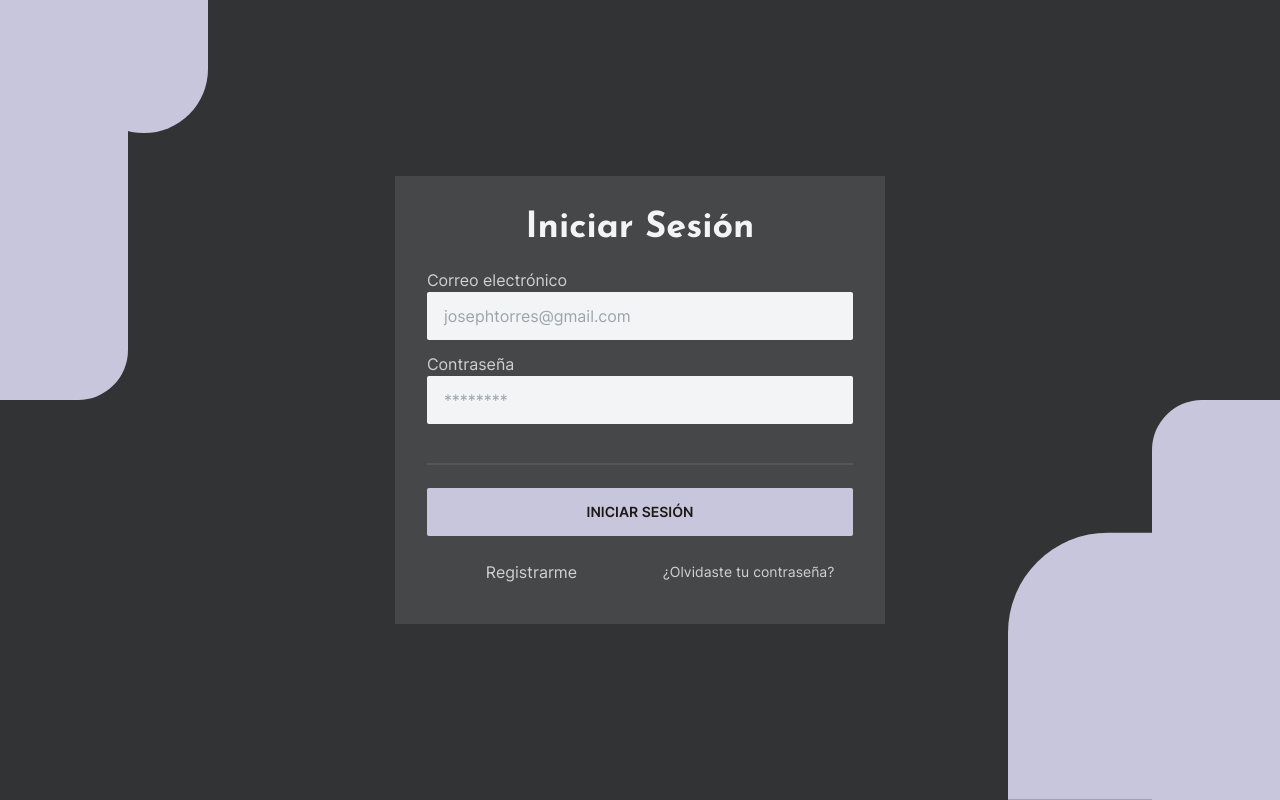
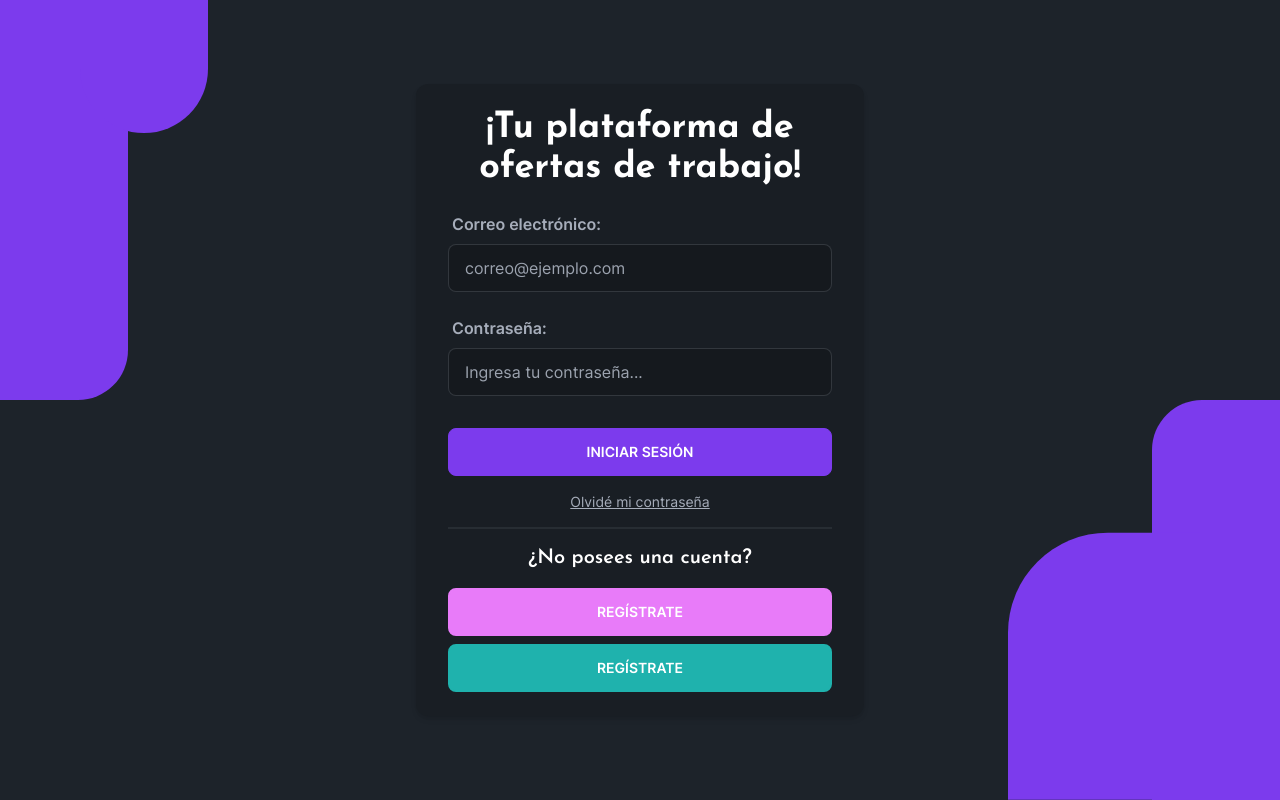
Before and after one commit to esteban-florez/novaship, a Next.js app: page /login in a window 1280 px wide. Built offline with nearby package versions, Linux system fonts and the light colour scheme.

Commit message:
updated login, added color theme

```diff
--- a/app/(auth)/layout.tsx
+++ b/app/(auth)/layout.tsx
@@ -6,8 +6,12 @@ export default function AuthLayout({
   children: React.ReactNode
 }) {
   return (
-    <main className="relative grid min-h-screen w-[100vw] place-items-center">
+    <main className="relative grid min-h-screen w-screen place-items-center">
+      <div className="absolute left-0 top-0 hidden h-3/6 w-32 flex-col rounded-br-[50px] bg-primary lg:block"></div>
+      <div className="absolute left-20 top-0 hidden h-1/6 w-32 flex-col rounded-b-[100px] bg-primary lg:block"></div>
       {children}
+      <div className="absolute bottom-0 right-0 hidden h-3/6 w-32 rotate-180 flex-col rounded-br-[50px] bg-primary lg:block"></div>
+      <div className="absolute bottom-0 right-20 hidden h-2/6 w-48 rotate-180 flex-col rounded-br-[100px] bg-primary lg:block"></div>
     </main>
   )
 }
--- a/app/(auth)/login/page.tsx
+++ b/app/(auth)/login/page.tsx
@@ -7,79 +7,65 @@ export const metadata: Metadata = {
 
 export default function LoginPage() {
   return (
-    <section className="flex bg-white/10 p-8">
-      {/* Image left top  */}
-      <div className="absolute left-0 top-0 h-3/6 w-32 flex-col rounded-br-[50px] bg-primary"></div>
-      <div className="absolute left-20 top-0 h-1/6 w-32 flex-col rounded-b-[100px] bg-primary"></div>
-
-      {/* Form */}
-      <div className="flex-col">
-        <header className="">
-          <h2
-            className="text-center font-title text-4xl font-bold text-white"
-          >
-            Iniciar Sesión
+    <section className="z-10 mx-2 flex max-w-md flex-col rounded-xl bg-base-200 px-4 py-6 shadow-md md:px-8">
+      <h2 className="text-center font-title text-2xl font-bold text-white md:text-4xl">
+        ¡Tu plataforma de ofertas de trabajo!
       </h2>
-        </header>
-        <div className="my-5 flex">
-          <form className="mx-auto">
-            <div className="mb-3">
-              <label
-                htmlFor="email"
-                className="text-white/80"
-              >
-                Correo electrónico
+      <form className="mx-auto w-full pt-4">
+        <div className="form-control w-full">
+          <label htmlFor="email" className="label font-semibold">
+            Correo electrónico:
           </label>
           <input
             type="text"
             id="email"
-                placeholder="josephtorres@gmail.com"
-                className="input w-full rounded-sm bg-white"
+            placeholder="correo@ejemplo.com"
+            className="input-bordered input w-full rounded-lg bg-base-300"
           />
         </div>
-            <div className="mb-3">
-              <label
-                htmlFor="password"
-                className="text-white/80"
-              >
-                Contraseña
+        <div className="form-control mt-4 w-full">
+          <label htmlFor="password" className="label font-semibold">
+            Contraseña:
           </label>
           <input
             type="password"
             id="password"
-                placeholder="********"
-                className="input w-full rounded-sm bg-white"
+            placeholder="Ingresa tu contraseña..."
+            className="input-bordered input w-full rounded-lg bg-base-300"
           />
         </div>
-          </form>
-        </div>
-
-        <div className="divider"></div>
-
-        <footer className="flex flex-col gap-4">
-          <button className="btn-ghost btn w-full rounded-sm bg-primary text-black hover:text-white">
+        <div className="flex flex-col gap-4">
+          <button type="submit" className="btn-primary btn mt-8 w-full md:w-auto">
             Iniciar sesión
           </button>
-          <div className="flex flex-row justify-between gap-2">
+          <Link
+            href="/login"
+            className="text-center text-sm underline"
+          >
+            Olvidé mi contraseña
+          </Link>
+        </div>
+      </form>
+      <div className="divider divider-vertical my-2"></div>
+      <footer className="flex flex-col gap-4">
+        <p className="text-center font-title text-xl font-semibold text-white">
+          ¿No posees una cuenta?
+        </p>
+        <div className="flex w-full flex-col gap-2">
           <Link
             href="/signup"
-              className="flex w-3/6 flex-col items-center justify-center rounded-sm py-2 transition-colors hover:bg-gray-200 hover:text-black"
+            className="btn-accent btn w-full border-2"
           >
-              Registrarme
+            Regístrate
           </Link>
           <Link
-              href="/password-recover"
-              className="flex w-3/6 flex-col items-center justify-center rounded-sm py-2 text-sm transition-colors hover:bg-gray-200 hover:text-black"
+            href="/signup"
+            className="btn-secondary btn w-full border-2"
           >
-              ¿Olvidaste tu contraseña?
+            Regístrate
           </Link>
         </div>
       </footer>
-      </div>
-
-      {/* Image bottom right */}
-      <div className="absolute bottom-0 right-0 h-3/6 w-32 rotate-180 flex-col rounded-br-[50px] bg-primary"></div>
-      <div className="absolute bottom-0 right-20 h-2/6 w-48 rotate-180 flex-col rounded-br-[100px] bg-primary"></div>
     </section>
   )
 }
--- a/app/(auth)/signup/page.tsx
+++ b/app/(auth)/signup/page.tsx
@@ -3,16 +3,9 @@ import Link from 'next/link'
 export default function SignupPage() {
   return (
     <section className="flex bg-white/10 p-8">
-      {/* Image left top  */}
-      <div className="absolute left-0 top-0 h-3/6 w-32 flex-col rounded-br-[50px] bg-primary"></div>
-      <div className="absolute left-20 top-0 h-1/6 w-32 flex-col rounded-b-[100px] bg-primary"></div>
-
-      {/* Form */}
       <div className="flex-col">
         <header className="">
-          <h2
-            className="text-center font-title text-4xl font-bold text-white"
-          >
+          <h2 className="text-center font-title text-4xl font-bold text-white">
             Registrarme
           </h2>
         </header>
@@ -20,10 +13,7 @@ export default function SignupPage() {
           <form className="mx-auto">
             <div className="mb-3 flex gap-4">
               <div className="w-3/6">
-                <label
-                  htmlFor="name"
-                  className="text-white/80"
-                >
+                <label htmlFor="name" className="text-white/80">
                   Nombre
                 </label>
                 <input
@@ -34,10 +24,7 @@ export default function SignupPage() {
                 />
               </div>
               <div className="w-3/6">
-                <label
-                  htmlFor="lastName"
-                  className="text-white/80"
-                >
+                <label htmlFor="lastName" className="text-white/80">
                   Apellido
                 </label>
                 <input
@@ -50,10 +37,7 @@ export default function SignupPage() {
             </div>
             <div className="mb-3 flex gap-4">
               <div className="w-3/6">
-                <label
-                  htmlFor="name"
-                  className="text-white/80"
-                >
+                <label htmlFor="name" className="text-white/80">
                   Contraseña
                 </label>
                 <input
@@ -64,10 +48,7 @@ export default function SignupPage() {
                 />
               </div>
               <div className="w-3/6">
-                <label
-                  htmlFor="lastName"
-                  className="text-white/80"
-                >
+                <label htmlFor="lastName" className="text-white/80">
                   Confirmar contraseña
                 </label>
                 <input
@@ -80,10 +61,7 @@ export default function SignupPage() {
             </div>
             <div className="mb-3 flex gap-4">
               <div className="w-full">
-                <label
-                  htmlFor="email"
-                  className="text-white/80"
-                >
+                <label htmlFor="email" className="text-white/80">
                   Correo electrónico
                 </label>
                 <input
@@ -96,9 +74,7 @@ export default function SignupPage() {
             </div>
           </form>
         </div>
-
         <div className="divider"></div>
-
         <footer className="flex flex-col gap-4">
           <button className="btn-ghost btn w-full rounded-sm bg-primary text-black hover:text-white">
             Registrarme
@@ -110,10 +86,6 @@ export default function SignupPage() {
           </Link>
         </footer>
       </div>
-
-      {/* Image bottom right */}
-      <div className="absolute bottom-0 right-0 h-3/6 w-32 rotate-180 flex-col rounded-br-[50px] bg-primary"></div>
-      <div className="absolute bottom-0 right-20 h-2/6 w-48 rotate-180 flex-col rounded-br-[100px] bg-primary"></div>
     </section>
   )
 }
--- a/app/(main)/chats/page.tsx
+++ b/app/(main)/chats/page.tsx
@@ -120,11 +120,10 @@ interface MessageProps {
   message: string
   status?: string
 }
+
 function ChatMessage({ orientation, message, status }: MessageProps) {
-  const orientationClass = `chat-${orientation === 'friend' ? 'start' : 'end'}`
-
   return (
-    <div className={`chat ${orientationClass}`}>
+    <div className={`chat ${orientation === 'friend' ? 'chat-start' : 'chat-end'}`}>
       <div className="chat-bubble relative bg-white/50 text-white/80">
         {message}
         {orientation === 'friend' && status === 'sent' && <MessageWasSent />}
--- a/app/layout.tsx
+++ b/app/layout.tsx
@@ -43,7 +43,7 @@ export default function RootLayout({
   children: React.ReactNode
 }) {
   return (
-    <html lang="es" className={`${inter.variable} ${josefin.variable} font-default`} data-theme="custom_theme">
+    <html lang="es" className={`${inter.variable} ${josefin.variable} font-default`} data-theme="dark">
       <body>
         {children}
       </body>
--- a/package.json
+++ b/package.json
@@ -9,7 +9,7 @@
     "lint": "next lint"
   },
   "dependencies": {
-    "@imbios/next-pwa": "^1.1.1",
+    "@imbios/next-pwa": "1.1.1",
     "@types/node": "20.2.3",
     "@types/react": "18.2.7",
     "@types/react-dom": "18.2.4",
@@ -22,7 +22,7 @@
   },
   "devDependencies": {
     "@typescript-eslint/eslint-plugin": "5.59.8",
-    "daisyui": "3.0.1",
+    "daisyui": "3.1.0",
     "eslint": "8.42.0",
     "eslint-config-next": "13.4.3",
     "eslint-config-standard-with-typescript": "35.0.0",
--- a/tailwind.config.js
+++ b/tailwind.config.js
@@ -18,24 +18,26 @@ module.exports = {
         default: ['var(--font-default)'],
         title: ['var(--font-title)'],
       },
-      colors: {
-        black: '#1d1916',
-        white: '#f3f4f6',
-      },
     },
   },
   daisyui: {
     themes: [
       {
-        custom_theme: {
-          primary: '#c8c6dc',
-          secondary: '#8c8a9a',
-          neutral: '#4b5563',
-          'base-100': '#323334',
-          info: '#2f72ee',
-          success: '#1c9c6d',
-          warning: '#fcd34d',
-          error: '#f03d19',
+        dark: {
+          'color-scheme': 'dark',
+          primary: '#7c3aed',
+          'primary-content': '#ffffff',
+          secondary: '#1fb2ad',
+          'secondary-content': '#ffffff',
+          accent: '#e879f9',              // alternativa -> fde047 pink
+          'accent-content': '#ffffff',
+          neutral: '#2a323c',
+          'neutral-focus': '#242b33',
+          'neutral-content': '#A6ADBB',
+          'base-100': '#1d232a',
+          'base-200': '#191e24',
+          'base-300': '#15191e',
+          'base-content': '#A6ADBB',
         },
       },
     ],
```
Also changed, not shown: styles/globals.css (line endings or trailing spaces). Lines whose indentation alone changed are shown as unchanged.
